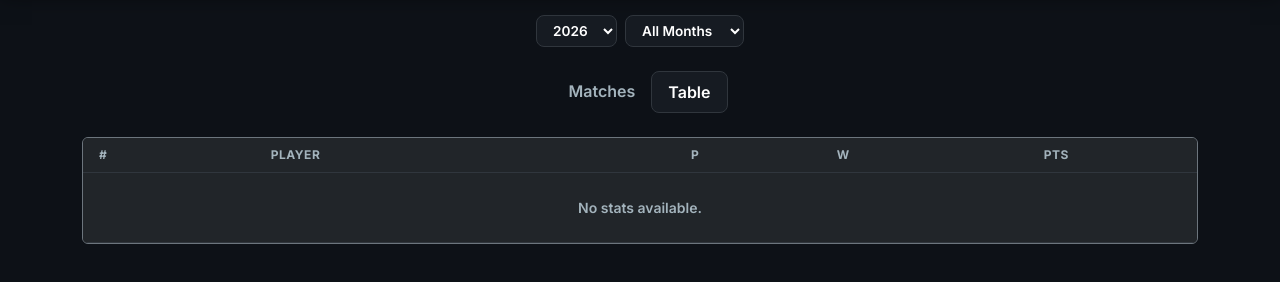
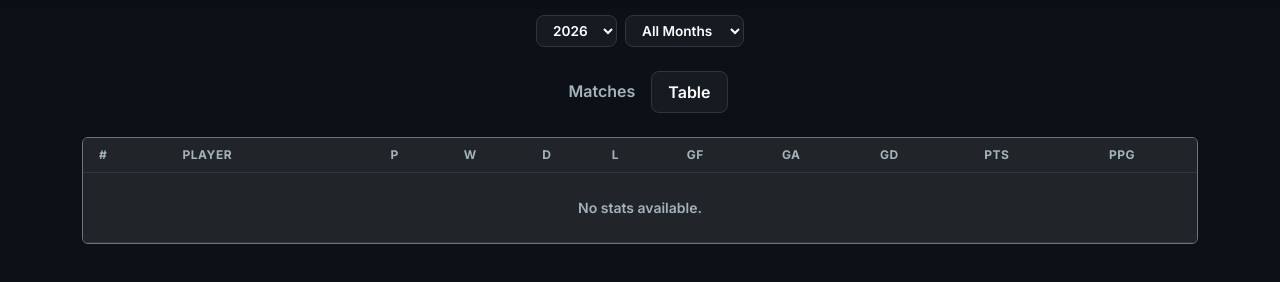
Before and after one commit to ccaannozturk/elderlysupport, a plain HTML site: page index.html in a window 1280 px wide. Both pictures are taken after a click on the tab "Table". Shown: the part 82-364 px from the top of the page. Drawn offline with nearby package versions, Linux system fonts and the light colour scheme; no server answers.

Commit message:
Analytical Engine

```diff
--- a/index.html
+++ b/index.html
@@ -130,9 +130,24 @@
                 <div id="match-history-list"><div class="text-center py-5 text-muted small">Loading data...</div></div>
             </div>
             <div class="tab-pane fade" id="leaderboard">
-                <div class="card bg-dark border-secondary overflow-hidden">
-                    <table class="table table-dark table-hover mb-0 table-dark-custom">
-                        <thead><tr><th class="ps-3">#</th><th>PLAYER</th><th class="text-center">P</th><th class="text-center">W</th><th class="text-center pe-3">PTS</th></tr></thead>
+                <!-- Added table-responsive for mobile scrolling -->
+                <div class="card bg-dark border-secondary overflow-auto">
+                    <table class="table table-dark table-hover mb-0 table-dark-custom text-center" style="white-space: nowrap;">
+                        <thead>
+                            <tr>
+                                <th class="ps-3 text-start">#</th>
+                                <th class="text-start">PLAYER</th>
+                                <th>P</th>
+                                <th>W</th>
+                                <th>D</th>
+                                <th>L</th>
+                                <th>GF</th>
+                                <th>GA</th>
+                                <th>GD</th>
+                                <th>PTS</th>
+                                <th class="pe-3">PPG</th>
+                            </tr>
+                        </thead>
                         <tbody id="leaderboard-body"></tbody>
                     </table>
                 </div>
```
